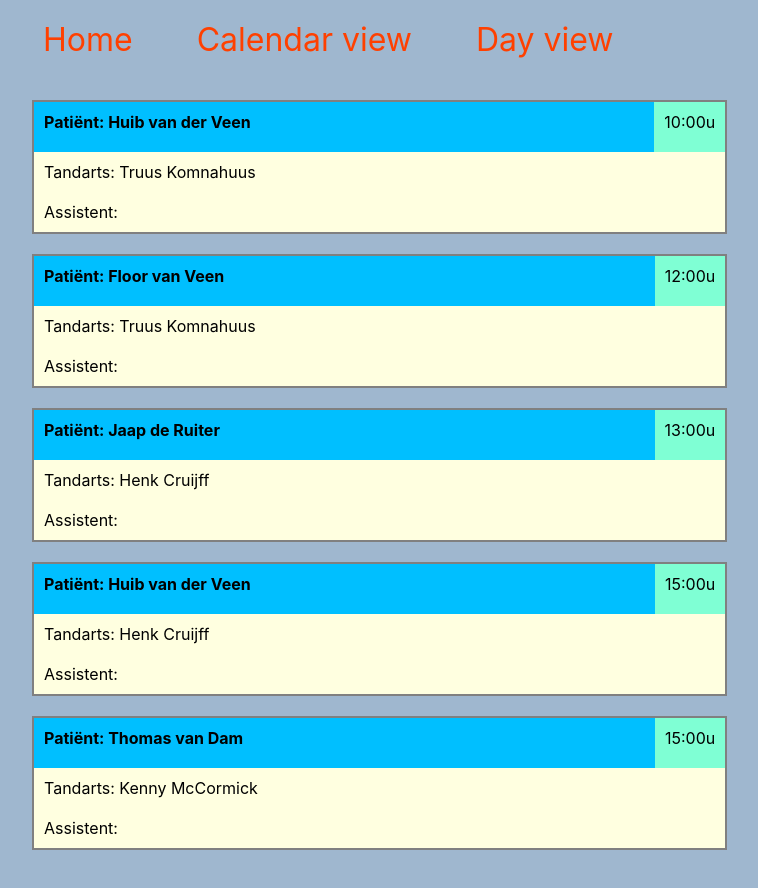
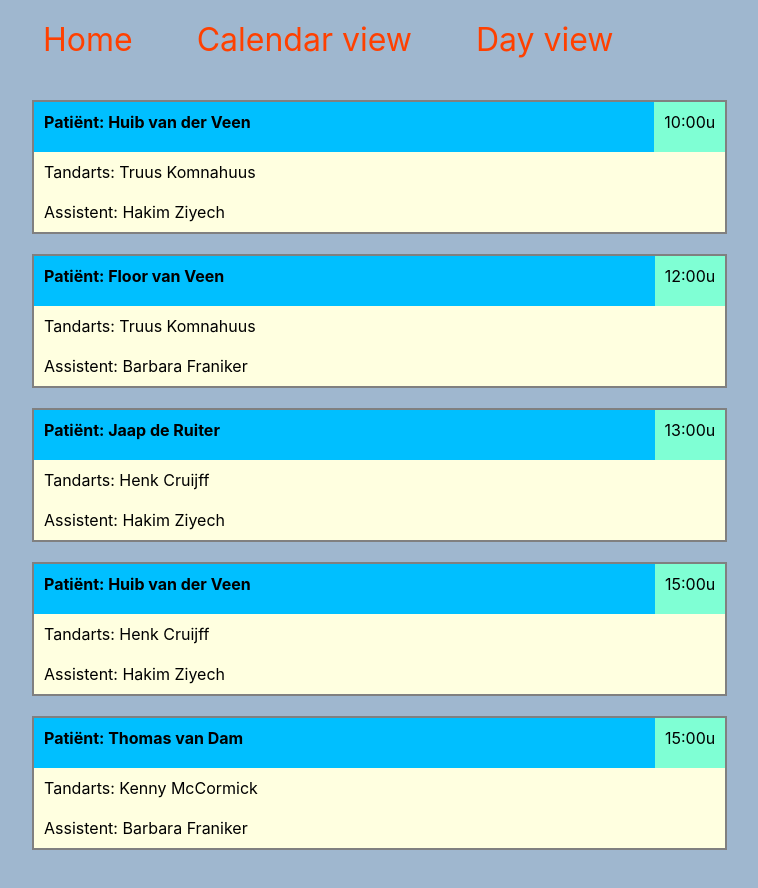
Before and after one commit to jjaverhaeren/Winc_Jorgen_Verhaeren_dentist, a React (Create React App) app in the folder dentist_react/: page /day in a window 1280 px wide. Shown: the top 888 px of the page, without its empty margins (32-790 px from the left). Built offline with nearby package versions, Linux system fonts and the light colour scheme.

Commit message:
fixes assistant not showing in dayview bug

```diff
--- a/dentist_react/src/components/AppointmentInDay.js
+++ b/dentist_react/src/components/AppointmentInDay.js
@@ -21,6 +21,15 @@ const AppointmentInDay = props => {
       })
     : (patientStyle = { backgroundColor: "deepskyblue", color: "black" });
 
+  let assistentStyle;
+  props.sickAssistent
+    ? (assistentStyle = {
+        backgroundColor: "orange",
+        color: "white",
+        fontWeight: "bold",
+      })
+    : (assistentStyle = { backgroundColor: "lightyellow", color: "black" });
+
   return (
     <li className="appointment">
       <div className="time">{format_time(props.time)}</div>
@@ -30,7 +39,9 @@ const AppointmentInDay = props => {
       <div className="dentist" style={dentistStyle}>
         Tandarts: {props.dentist}
       </div>
-      <div className="assistant">Assistent: {props.assistant}</div>
+      <div className="assistant" style={assistentStyle}>
+        Assistent: {props.assistent}
+      </div>
     </li>
   );
 };
--- a/dentist_react/src/components/Day.js
+++ b/dentist_react/src/components/Day.js
@@ -11,7 +11,7 @@ function Day(props) {
       time={props.time}
       patient={props.patient}
       dentist={props.dentist}
-      assistant={props.assistant}
+      assistent={props.assistent}
       sickDentist={props.sickDentist}
       key={index}
     />
--- a/dentist_react/src/components/Home.css
+++ b/dentist_react/src/components/Home.css
@@ -7,6 +7,9 @@
   background-color: lightyellow;
   margin: 20px 10px;
   padding: 10px;
+}
+.add {
+  margin-top:100px;
 }
 
 button {
```
